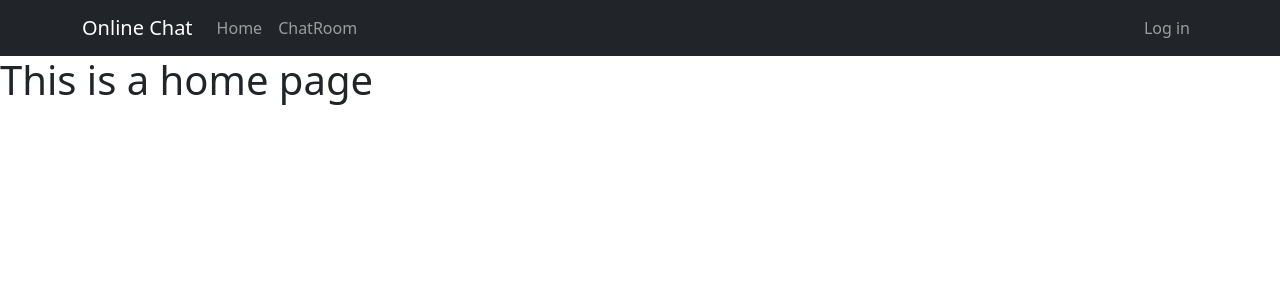
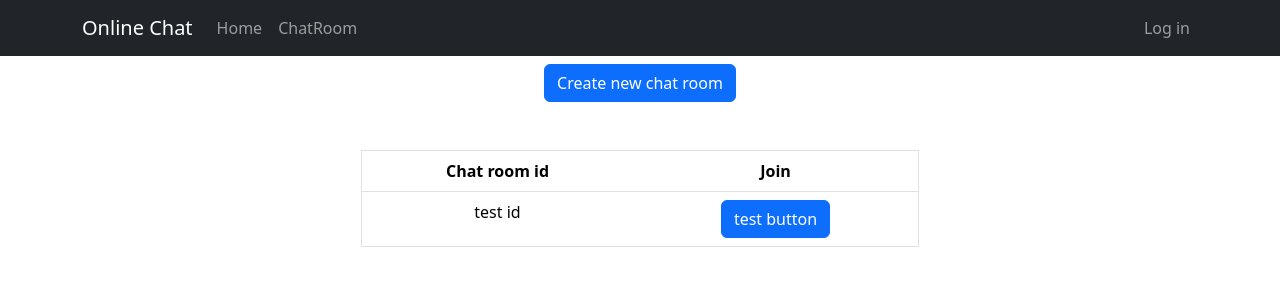
Before and after one commit to KubaD-D/OnlineChatFront, a React (Create React App) app: page / in a window 1280 px wide. Shown: the top 300 px of the page. Built offline with nearby package versions, Linux system fonts and the light colour scheme.

Commit message:
Chat room list table prototype added

```diff
--- a/src/pages/Home.js
+++ b/src/pages/Home.js
@@ -1,4 +1,5 @@
 import NavBar from "../components/NavBar";
+import { Container, Table } from "react-bootstrap";
 
 const Home = () => {
 
@@ -6,7 +7,35 @@ const Home = () => {
 
         <>
             <NavBar />
-            <h1>This is a home page</h1>
+
+            <Container className="d-flex flex-wrap justify-content-center">
+                <div className="text-center w-100 mb-5">
+                    <button type="button" className="btn btn-primary mt-2">Create new chat room</button>
+                </div>
+
+                <Table className="border w-50 text-center">
+                    <thead>
+                        <tr>
+                            <th>Chat room id</th>
+                            <th>Join</th>
+                        </tr>
+                    </thead>
+
+                    <tbody>
+                        <tr>
+                            <td>
+                                test id
+                            </td>
+                            <td>
+                                <div className="d-inline-block">
+                                    <button className="btn btn-primary">test button</button>
+                                </div>
+                            </td>
+                        </tr>
+                    </tbody>
+                </Table>
+
+            </Container>
 
         </>
 
```
